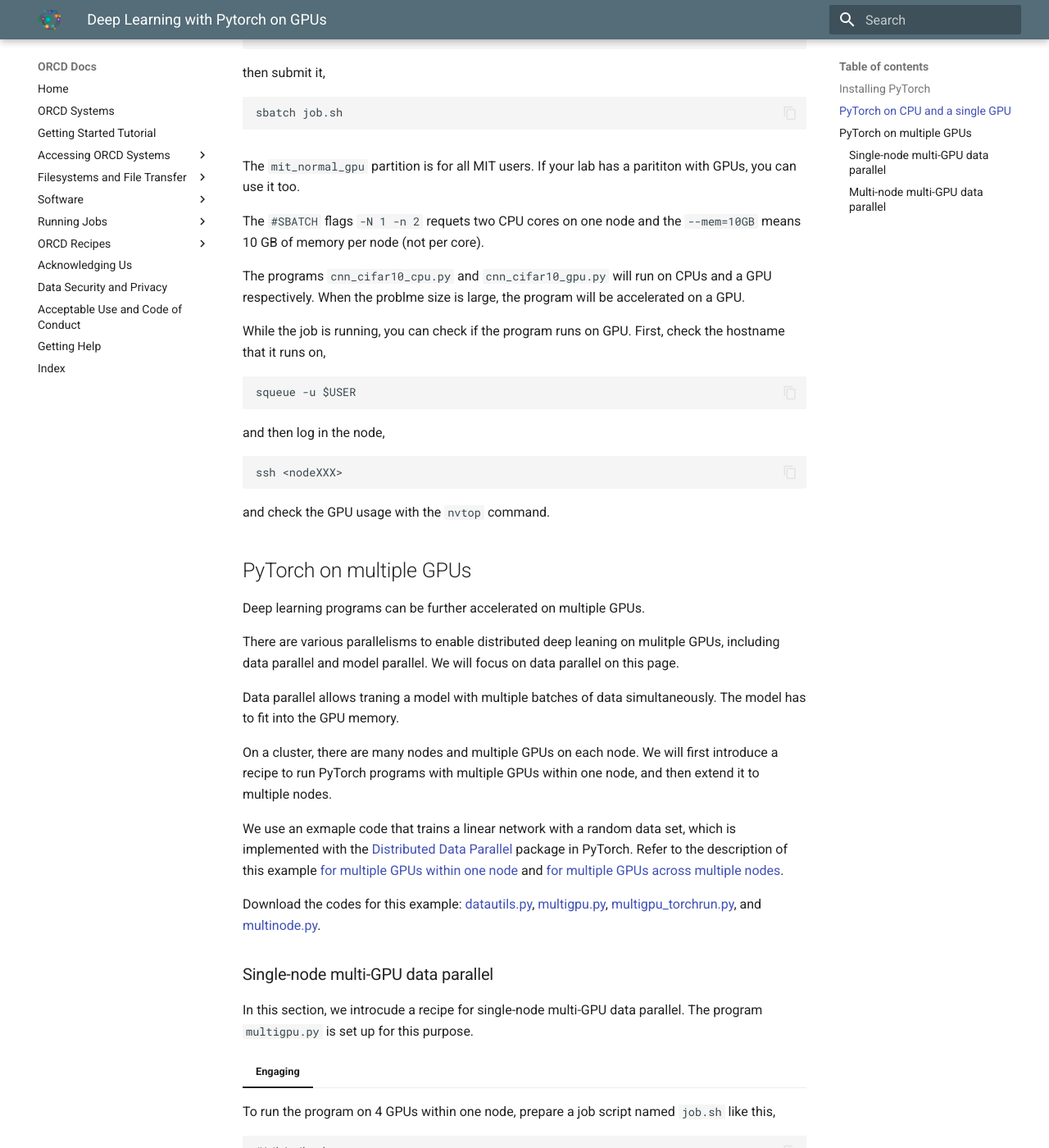
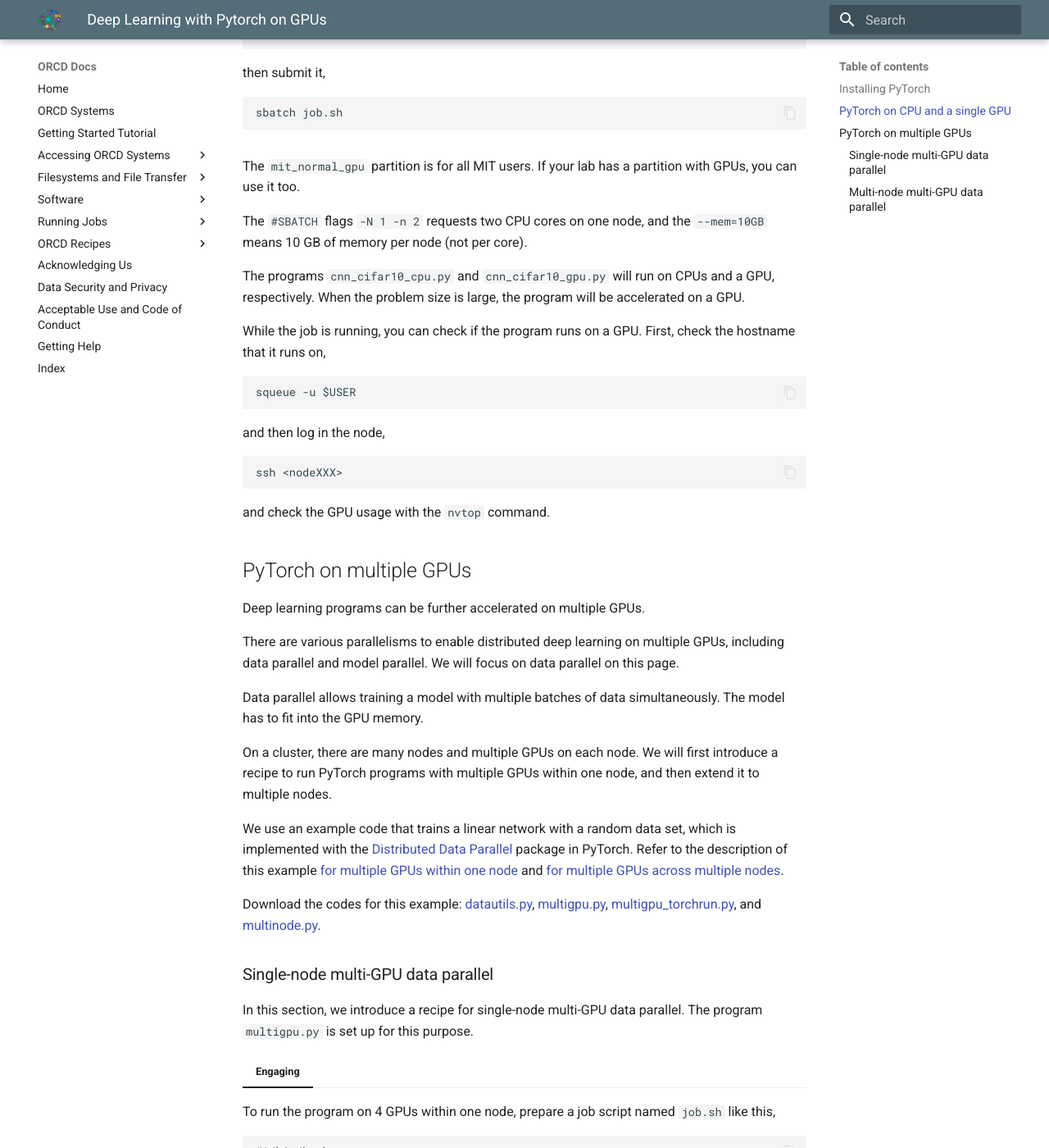
Before and after one commit to mit-orcd/orcd-docs-edit, an MkDocs documentation site: the page built from docs/recipes/torch-gpu.md, in a window 1280 px wide and 1400 px high, scrolled down 1321 px. Shown: the whole window at 82% size. Built offline with MkDocs 1.6.1 and Material for MkDocs 9.7.7, drawn with Linux system fonts in a browser that asks for light colours; some of the changed text lies outside the part shown.

Commit message:
torch-gpu

````diff
--- a/docs/recipes/torch-gpu.md
+++ b/docs/recipes/torch-gpu.md
@@ -8,28 +8,28 @@
 
 # Deep Learning with Pytorch on GPUs
 
-Deep leaning is the fundation of artificial intelligence nowadays. Deep leaning programs can be accelerated substantially on GPUs.
+Deep learning is the foundation of artificial intelligence nowadays. Deep learning programs can be accelerated substantially on GPUs.
 
 PyTorch is a popular Python package for working on deep learning projects.
 
-On this page, we introduce recipes to run deep-learning programs on GPUs wtih Pytorch.
+This page introduces recipes to run deep-learning programs on GPUs with Pytorch.
 
 
 ## Installing PyTorch
 
 === "Engaging"
 
-     First, load a Miniforge module to provide python platform,
+     First, load a Miniforge module to provide Python platform,
      ```
      module load miniforge/24.3.0-0
      ```
-     Create a new environment and install PyToch,
+     Create a new environment and install PyTorch,
      ```
      conda create -n torch
      source activate torch
      pip install torch
      ```
-     This installs PyTorch with CUDA support by default, which enables it running on GPUs.
+     This installs PyTorch with CUDA support by default, which enables it to run on GPUs.
 
 ## PyTorch on CPU and a single GPU
 
@@ -62,13 +62,13 @@
      sbatch job.sh
      ```
 
-The `mit_normal_gpu` partition is for all MIT users. If your lab has a parititon with GPUs, you can use it too.
+The `mit_normal_gpu` partition is for all MIT users. If your lab has a partition with GPUs, you can use it too.
 
-The `#SBATCH` flags `-N 1 -n 2` requets two CPU cores on one node and the `--mem=10GB` means 10 GB of memory per node (not per core).
+The `#SBATCH` flags `-N 1 -n 2` requests two CPU cores on one node, and the `--mem=10GB` means 10 GB of memory per node (not per core).
 
-The programs `cnn_cifar10_cpu.py` and `cnn_cifar10_gpu.py` will run on CPUs and a GPU respectively. When the problme size is large, the program will be accelerated on a GPU.
+The programs `cnn_cifar10_cpu.py` and `cnn_cifar10_gpu.py` will run on CPUs and a GPU, respectively. When the problem size is large, the program will be accelerated on a GPU.
 
-While the job is running, you can check if the program runs on GPU. First, check the hostname that it runs on,
+While the job is running, you can check if the program runs on a GPU. First, check the hostname that it runs on,
 ```
 squeue -u $USER
 ```
@@ -83,20 +83,20 @@
 
 Deep learning programs can be further accelerated on multiple GPUs.
 
-There are various parallelisms to enable distributed deep leaning on mulitple GPUs, including data parallel and model parallel. We will focus on data parallel on this page.
+There are various parallelisms to enable distributed deep learning on multiple GPUs, including data parallel and model parallel. We will focus on data parallel on this page.
 
-Data parallel allows traning a model with multiple batches of data simultaneously. The model has to fit into the GPU memory.
+Data parallel allows training a model with multiple batches of data simultaneously. The model has to fit into the GPU memory.
 
 On a cluster, there are many nodes and multiple GPUs on each node. We will first introduce a recipe to run PyTorch programs with multiple GPUs within one node, and then extend it to multiple nodes.
 
-We use an exmaple code that trains a linear network with a random data set, which is implemented with the [Distributed Data Parallel](https://PyTorch.org/docs/stable/notes/ddp.html) package in PyTorch. Refer to the description of this example [for multiple GPUs within one node](https://pytorch.org/tutorials/beginner/ddp_series_multigpu.html) and [for multiple GPUs across multiple nodes](https://pytorch.org/tutorials/intermediate/ddp_series_multinode.html).
+We use an example code that trains a linear network with a random data set, which is implemented with the [Distributed Data Parallel](https://PyTorch.org/docs/stable/notes/ddp.html) package in PyTorch. Refer to the description of this example [for multiple GPUs within one node](https://pytorch.org/tutorials/beginner/ddp_series_multigpu.html) and [for multiple GPUs across multiple nodes](https://pytorch.org/tutorials/intermediate/ddp_series_multinode.html).
 
 Download the codes for this example: [datautils.py](./scripts/torch-gpu/datautils.py), [multigpu.py](./scripts/torch-gpu/multigpu.py), [multigpu_torchrun.py](./scripts/torch-gpu/multigpu_torchrun.py), and [multinode.py](./scripts/torch-gpu/multinode.py).
 
 
 ### Single-node multi-GPU data parallel
 
-In this section, we introcude a recipe for single-node multi-GPU data parallel. The program `multigpu.py` is set up for this purpose.
+In this section, we introduce a recipe for single-node multi-GPU data parallel. The program `multigpu.py` is set up for this purpose.
 
 === "Engaging"
 
@@ -138,12 +138,12 @@
 The flags with `rdzv` (meaning the Rendezvous tool) are required by `torchrun` to coordinate multiple processes. The flag `--rdzv-id=$SLURM_JOB_ID` sets to the `rdzv` ID be the job ID, but it can be any random number. The flag `--rdzv-endpoint=localhost:1234 ` is to set the host and the port. Use `localhost` when there is only one node. The port can be any 4- or 5-digit number lager than 1024.
 
 ??? "GPU communication within one node"
-    The NVIDIA Collective Communications Library (NCCL) is set as backend in the PyTorch programs `multigpu.py` and `multigpu_torchrun.py`, so that the data communication bewteen GPUs within one node benifits from the high bandwidth of NVLinks.
+    The NVIDIA Collective Communications Library (NCCL) is set as the backend in the PyTorch programs `multigpu.py` and `multigpu_torchrun.py`, so that the data communication between GPUs within one node benefits from the high bandwidth of NVLinks.
 
 
 ### Multi-node multi-GPU data parallel
 
-Now we extend the above exmaple to multi-node multi-GPU data parallel. The program `multinode.py` is set up for this purpose.
+Now we extend the above example to multi-node multi-GPU data parallel. The program `multinode.py` is set up for this purpose.
 
 There are two key points in this approach.
 
````
Also changed, not shown: other parts of docs/recipes/torch-gpu.md (+3 -3 lines).
